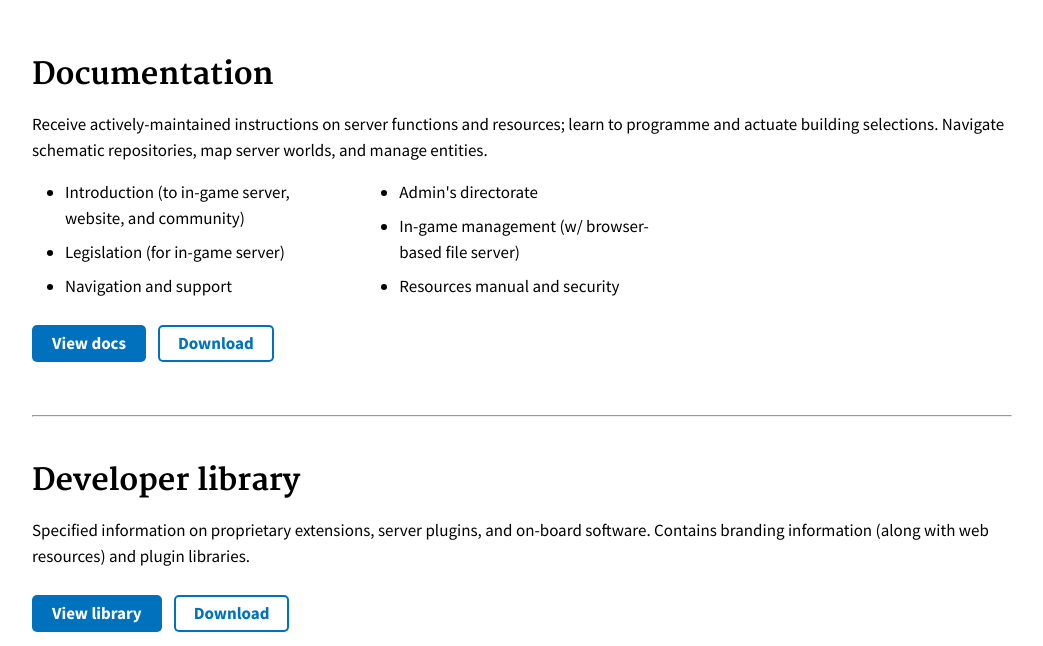
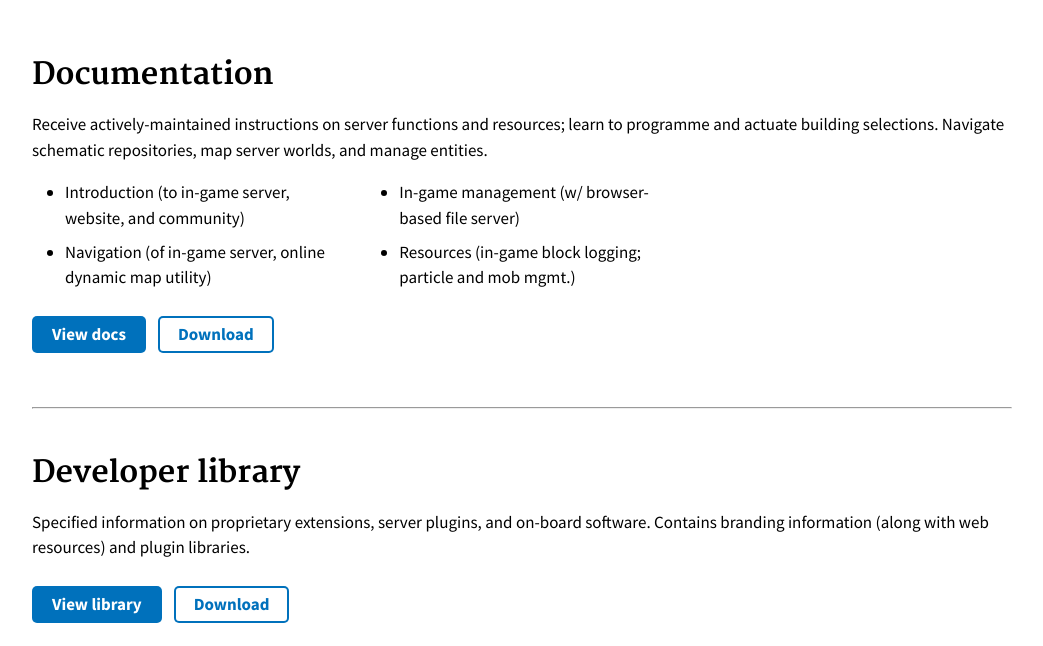
Before and after one commit to serrif/website, a Jekyll site: the page built from main/docs/centre.md, in a window 1280 px wide and 900 px high, cut to the strip 254-900 px from the top of the window. Shown: the whole strip, without its empty margins (118-1161 px from the left). Built offline with Jekyll 4.4.1, drawn with Linux system fonts in a browser that asks for light colours.

Commit message:
Update centre.md

```diff
--- a/main/docs/centre.md
+++ b/main/docs/centre.md
@@ -20,17 +20,15 @@ Receive actively-maintained instructions on server functions and resources; lear
 
       <ul>
         <li>Introduction (to in-game server, website, and community)</li>
-        <li>Legislation (for in-game server)</li>
-        <li>Navigation and support</li>
+        <li>Navigation (of in-game server, online dynamic map utility)</li>
       </ul>
 
     </div>
     <div class="usa-width-one-third">
 
       <ul>
-        <li>Admin's directorate</li>
         <li>In-game management (w/ browser-based file server)</li>
-        <li>Resources manual and security</li>
+        <li>Resources (in-game block logging; particle and mob mgmt.)</li>
       </ul>
 
     </div>
```
